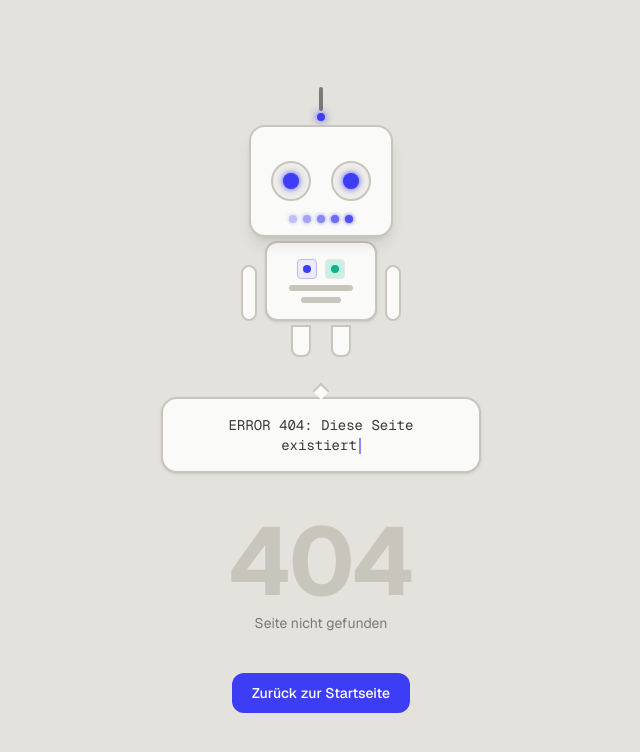
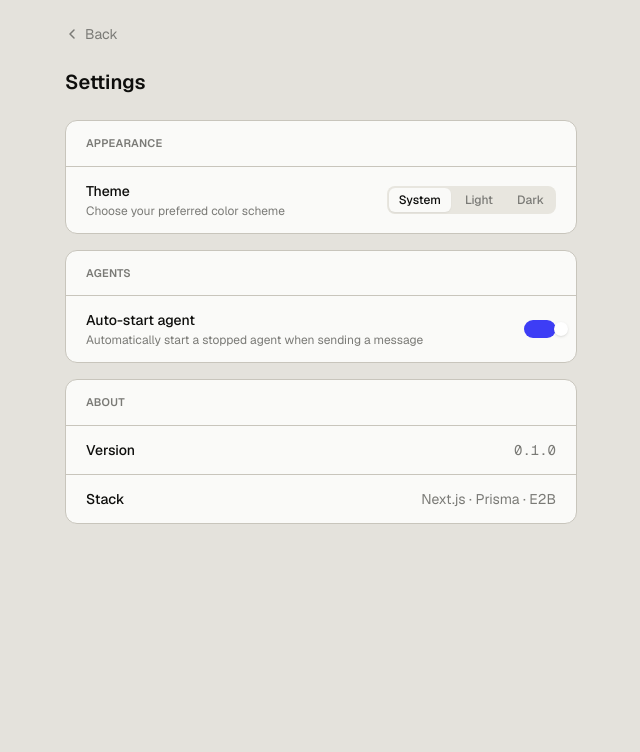
Before and after one commit to tobi936/agent-orchestrator, a Next.js app in the folder apps/web/: page /settings in a window 1280 px wide. Before the commit this address had no page. Shown: the top 752 px of the page, without its empty margins (319-959 px from the left). Built offline with nearby package versions, Linux system fonts and the light colour scheme.

Commit message:
feat: account menu with Account and Settings pages
Merged outside working hours — 2026-05-07

```diff
--- /dev/null
+++ b/apps/web/src/app/account/page.tsx
@@ -0,0 +1,80 @@
+'use client'
+
+import { useRouter } from 'next/navigation'
+
+export default function AccountPage() {
+  const router = useRouter()
+
+  async function handleLogout() {
+    await fetch('/api/auth/logout', { method: 'POST' })
+    router.push('/login')
+  }
+
+  return (
+    <div className="min-h-screen bg-[var(--c-bg)] p-6">
+      <div className="max-w-lg mx-auto">
+        <button
+          onClick={() => router.back()}
+          className="flex items-center gap-1.5 text-sm text-[var(--c-ink-3)] hover:text-[var(--c-ink)] transition-colors mb-6"
+        >
+          <svg width="14" height="14" viewBox="0 0 14 14" fill="none">
+            <path d="M9 11L5 7l4-4" stroke="currentColor" strokeWidth="1.5" strokeLinecap="round" strokeLinejoin="round" />
+          </svg>
+          Back
+        </button>
+
+        <h1 className="text-xl font-semibold text-[var(--c-ink)] mb-6">Account</h1>
+
+        <div className="bg-[var(--c-raised)] border border-[var(--c-line)] rounded-xl overflow-hidden">
+          <div className="px-5 py-4 border-b border-[var(--c-line)]">
+            <p className="text-[11px] font-semibold text-[var(--c-ink-3)] uppercase tracking-wide">Profile</p>
+          </div>
+          <div className="px-5 py-4 flex items-center gap-4">
+            <div className="w-12 h-12 rounded-full bg-[var(--c-accent-bg)] border border-[var(--c-accent-bdr)] flex items-center justify-center shrink-0">
+              <span className="text-lg font-bold text-[var(--c-accent-fg)]">U</span>
+            </div>
+            <div>
+              <p className="text-sm font-semibold text-[var(--c-ink)]">Admin</p>
+              <p className="text-xs text-[var(--c-ink-3)] mt-0.5">Password-protected access</p>
+            </div>
+          </div>
+        </div>
+
+        <div className="bg-[var(--c-raised)] border border-[var(--c-line)] rounded-xl overflow-hidden mt-4">
+          <div className="px-5 py-4 border-b border-[var(--c-line)]">
+            <p className="text-[11px] font-semibold text-[var(--c-ink-3)] uppercase tracking-wide">Session</p>
+          </div>
+          <div className="px-5 py-4 flex flex-col gap-3">
+            <div className="flex items-center justify-between">
+              <span className="text-sm text-[var(--c-ink-2)]">Authentication</span>
+              <span className="flex items-center gap-1.5 text-xs font-medium text-[var(--c-green-fg)] bg-[var(--c-green-bg)] px-2 py-0.5 rounded-full">
+                <span className="w-1.5 h-1.5 rounded-full bg-[var(--c-green)] inline-block" />
+                Active
+              </span>
+            </div>
+            <div className="flex items-center justify-between">
+              <span className="text-sm text-[var(--c-ink-2)]">Session duration</span>
+              <span className="text-sm text-[var(--c-ink-3)]">30 days</span>
+            </div>
+            <div className="flex items-center justify-between">
+              <span className="text-sm text-[var(--c-ink-2)]">Auth method</span>
+              <span className="text-sm text-[var(--c-ink-3)]">Cookie (httpOnly)</span>
+            </div>
+          </div>
+        </div>
+
+        <div className="mt-6">
+          <button
+            onClick={handleLogout}
+            className="flex items-center gap-2 px-4 py-2 rounded-lg border border-red-200 dark:border-red-900/50 text-red-500 text-sm font-medium hover:bg-red-50 dark:hover:bg-red-950/30 transition-colors"
+          >
+            <svg width="14" height="14" viewBox="0 0 14 14" fill="none">
+              <path d="M5 2H2.5A1.5 1.5 0 001 3.5v7A1.5 1.5 0 002.5 12H5M9 10l3-3-3-3M13 7H5" stroke="currentColor" strokeWidth="1.3" strokeLinecap="round" strokeLinejoin="round" />
+            </svg>
+            Sign out
+          </button>
+        </div>
+      </div>
+    </div>
+  )
+}
--- a/apps/web/src/app/page.tsx
+++ b/apps/web/src/app/page.tsx
@@ -184,23 +184,26 @@ function StatusDot({ status }: { status: AgentStatus }) {
 
 // ─── TopBar ──────────────────────────────────────────────────────────────────
 
-function TopBar({ isDark, onToggleDark, autoStart, onToggleAutoStart }: {
+function TopBar({ isDark, onToggleDark }: {
   isDark: boolean
   onToggleDark: () => void
-  autoStart: boolean
-  onToggleAutoStart: () => void
 }) {
   const router = useRouter()
-  const [settingsOpen, setSettingsOpen] = useState(false)
+  const [menuOpen, setMenuOpen] = useState(false)
   const ref = useRef<HTMLDivElement>(null)
 
   useEffect(() => {
     function handleClick(e: MouseEvent) {
-      if (ref.current && !ref.current.contains(e.target as Node)) setSettingsOpen(false)
+      if (ref.current && !ref.current.contains(e.target as Node)) setMenuOpen(false)
     }
-    if (settingsOpen) document.addEventListener('mousedown', handleClick)
+    if (menuOpen) document.addEventListener('mousedown', handleClick)
     return () => document.removeEventListener('mousedown', handleClick)
-  }, [settingsOpen])
+  }, [menuOpen])
+
+  async function handleLogout() {
+    await fetch('/api/auth/logout', { method: 'POST' })
+    router.push('/login')
+  }
 
   return (
     <header className="h-11 flex items-center justify-between px-4 border-b border-line bg-raised shrink-0">
@@ -229,30 +232,44 @@ function TopBar({ isDark, onToggleDark, autoStart, onToggleAutoStart }: {
         </button>
         <div ref={ref} className="relative">
           <button
-            onClick={() => setSettingsOpen((v) => !v)}
-            title="Settings"
+            onClick={() => setMenuOpen((v) => !v)}
+            title="Account"
             className="w-7 h-7 rounded-full bg-hover border border-line flex items-center justify-center hover:border-accent/50 transition-colors"
           >
             <span className="text-[11px] font-semibold text-ink-2">U</span>
           </button>
-          {settingsOpen && (
-            <div className="absolute right-0 top-9 w-56 bg-raised border border-line rounded-lg shadow-lg z-50 p-3 flex flex-col gap-2">
-              <p className="text-[11px] font-semibold text-ink-3 uppercase tracking-wide px-1">Settings</p>
-              <label className="flex items-center justify-between gap-3 px-1 py-1.5 rounded-md hover:bg-hover cursor-pointer">
-                <div>
-                  <p className="text-xs font-medium text-ink">Auto-start agent</p>
-                  <p className="text-[11px] text-ink-3">Starts agent automatically when sending a message</p>
-                </div>
-                <button
-                  onClick={onToggleAutoStart}
-                  className={`relative w-8 h-4.5 rounded-full transition-colors shrink-0 ${autoStart ? 'bg-accent' : 'bg-line'}`}
-                  style={{ height: '18px', width: '32px' }}
-                >
-                  <span
-                    className={`absolute top-0.5 w-3.5 h-3.5 rounded-full bg-white shadow transition-transform ${autoStart ? 'translate-x-[14px]' : 'translate-x-0.5'}`}
-                  />
-                </button>
-              </label>
+          {menuOpen && (
+            <div className="absolute right-0 top-9 w-44 bg-raised border border-line rounded-lg shadow-lg z-50 py-1 flex flex-col">
+              <button
+                onClick={() => { setMenuOpen(false); router.push('/account') }}
+                className="flex items-center gap-2.5 px-3 py-2 text-sm text-ink hover:bg-hover transition-colors text-left"
+              >
+                <svg width="14" height="14" viewBox="0 0 14 14" fill="none" className="text-ink-3 shrink-0">
+                  <circle cx="7" cy="4.5" r="2.5" stroke="currentColor" strokeWidth="1.3" />
+                  <path d="M2 12c0-2.21 2.239-4 5-4s5 1.79 5 4" stroke="currentColor" strokeWidth="1.3" strokeLinecap="round" />
+                </svg>
+                Account
+              </button>
+              <button
+                onClick={() => { setMenuOpen(false); router.push('/settings') }}
+                className="flex items-center gap-2.5 px-3 py-2 text-sm text-ink hover:bg-hover transition-colors text-left"
+              >
+                <svg width="14" height="14" viewBox="0 0 14 14" fill="none" className="text-ink-3 shrink-0">
+                  <circle cx="7" cy="7" r="2" stroke="currentColor" strokeWidth="1.3" />
+                  <path d="M7 1v1.5M7 11.5V13M1 7h1.5M11.5 7H13M2.93 2.93l1.06 1.06M10.01 10.01l1.06 1.06M2.93 11.07l1.06-1.06M10.01 3.99l1.06-1.06" stroke="currentColor" strokeWidth="1.3" strokeLinecap="round" />
+                </svg>
+                Settings
+              </button>
+              <div className="h-px bg-line mx-2 my-1" />
+              <button
+                onClick={handleLogout}
+                className="flex items-center gap-2.5 px-3 py-2 text-sm text-red-500 hover:bg-red-50 dark:hover:bg-red-950/30 transition-colors text-left"
+              >
+                <svg width="14" height="14" viewBox="0 0 14 14" fill="none" className="shrink-0">
+                  <path d="M5 2H2.5A1.5 1.5 0 001 3.5v7A1.5 1.5 0 002.5 12H5M9 10l3-3-3-3M13 7H5" stroke="currentColor" strokeWidth="1.3" strokeLinecap="round" strokeLinejoin="round" />
+                </svg>
+                Sign out
+              </button>
             </div>
           )}
         </div>
@@ -1422,7 +1439,7 @@ export default function Dashboard() {
 
   return (
     <div className="flex flex-col h-screen overflow-hidden">
-      <TopBar isDark={isDark} onToggleDark={toggleDark} autoStart={autoStart} onToggleAutoStart={toggleAutoStart} />
+      <TopBar isDark={isDark} onToggleDark={toggleDark} />
       {error && (
         <div className="mx-4 mt-2 px-3 py-2 bg-red-50 dark:bg-red-950/30 border border-red-100 dark:border-red-900/40 rounded-md flex items-center justify-between gap-3 shrink-0">
           <p className="text-xs text-red-600 dark:text-red-400">{error}</p>
--- /dev/null
+++ b/apps/web/src/app/settings/page.tsx
@@ -0,0 +1,131 @@
+'use client'
+
+import { useEffect, useState } from 'react'
+import { useRouter } from 'next/navigation'
+
+function Toggle({ value, onChange }: { value: boolean; onChange: (v: boolean) => void }) {
+  return (
+    <button
+      onClick={() => onChange(!value)}
+      className={`relative rounded-full transition-colors shrink-0 ${value ? 'bg-[var(--c-accent)]' : 'bg-[var(--c-line)]'}`}
+      style={{ width: 32, height: 18 }}
+    >
+      <span
+        className={`absolute top-0.5 w-3.5 h-3.5 rounded-full bg-white shadow transition-transform ${value ? 'translate-x-[14px]' : 'translate-x-0.5'}`}
+      />
+    </button>
+  )
+}
+
+function Section({ title, children }: { title: string; children: React.ReactNode }) {
+  return (
+    <div className="bg-[var(--c-raised)] border border-[var(--c-line)] rounded-xl overflow-hidden">
+      <div className="px-5 py-3.5 border-b border-[var(--c-line)]">
+        <p className="text-[11px] font-semibold text-[var(--c-ink-3)] uppercase tracking-wide">{title}</p>
+      </div>
+      <div className="divide-y divide-[var(--c-line)]">{children}</div>
+    </div>
+  )
+}
+
+function Row({ label, description, children }: { label: string; description?: string; children: React.ReactNode }) {
+  return (
+    <div className="flex items-center justify-between gap-4 px-5 py-3.5">
+      <div>
+        <p className="text-sm font-medium text-[var(--c-ink)]">{label}</p>
+        {description && <p className="text-xs text-[var(--c-ink-3)] mt-0.5">{description}</p>}
+      </div>
+      {children}
+    </div>
+  )
+}
+
+export default function SettingsPage() {
+  const router = useRouter()
+  const [autoStart, setAutoStart] = useState(true)
+  const [theme, setTheme] = useState<'system' | 'light' | 'dark'>('system')
+
+  useEffect(() => {
+    try {
+      const stored = localStorage.getItem('autoStart')
+      if (stored !== null) setAutoStart(stored !== 'false')
+      const storedTheme = localStorage.getItem('theme')
+      if (storedTheme === 'dark' || storedTheme === 'light') setTheme(storedTheme)
+      else setTheme('system')
+    } catch {}
+  }, [])
+
+  function handleAutoStart(val: boolean) {
+    setAutoStart(val)
+    try { localStorage.setItem('autoStart', String(val)) } catch {}
+  }
+
+  function handleTheme(val: 'system' | 'light' | 'dark') {
+    setTheme(val)
+    try {
+      if (val === 'system') {
+        localStorage.removeItem('theme')
+        const prefersDark = window.matchMedia('(prefers-color-scheme: dark)').matches
+        document.documentElement.classList.toggle('dark', prefersDark)
+      } else {
+        localStorage.setItem('theme', val)
+        document.documentElement.classList.toggle('dark', val === 'dark')
+      }
+    } catch {}
+  }
+
+  return (
+    <div className="min-h-screen bg-[var(--c-bg)] p-6">
+      <div className="max-w-lg mx-auto">
+        <button
+          onClick={() => router.back()}
+          className="flex items-center gap-1.5 text-sm text-[var(--c-ink-3)] hover:text-[var(--c-ink)] transition-colors mb-6"
+        >
+          <svg width="14" height="14" viewBox="0 0 14 14" fill="none">
+            <path d="M9 11L5 7l4-4" stroke="currentColor" strokeWidth="1.5" strokeLinecap="round" strokeLinejoin="round" />
+          </svg>
+          Back
+        </button>
+
+        <h1 className="text-xl font-semibold text-[var(--c-ink)] mb-6">Settings</h1>
+
+        <div className="flex flex-col gap-4">
+          <Section title="Appearance">
+            <Row label="Theme" description="Choose your preferred color scheme">
+              <div className="flex items-center gap-1 bg-[var(--c-hover)] rounded-lg p-0.5">
+                {(['system', 'light', 'dark'] as const).map((t) => (
+                  <button
+                    key={t}
+                    onClick={() => handleTheme(t)}
+                    className={`px-2.5 py-1 rounded-md text-xs font-medium transition-colors capitalize ${
+                      theme === t
+                        ? 'bg-[var(--c-raised)] text-[var(--c-ink)] shadow-sm'
+                        : 'text-[var(--c-ink-3)] hover:text-[var(--c-ink)]'
+                    }`}
+                  >
+                    {t}
+                  </button>
+                ))}
+              </div>
+            </Row>
+          </Section>
+
+          <Section title="Agents">
+            <Row label="Auto-start agent" description="Automatically start a stopped agent when sending a message">
+              <Toggle value={autoStart} onChange={handleAutoStart} />
+            </Row>
+          </Section>
+
+          <Section title="About">
+            <Row label="Version">
+              <span className="text-sm text-[var(--c-ink-3)] font-mono">0.1.0</span>
+            </Row>
+            <Row label="Stack">
+              <span className="text-sm text-[var(--c-ink-3)]">Next.js · Prisma · E2B</span>
+            </Row>
+          </Section>
+        </div>
+      </div>
+    </div>
+  )
+}
```
